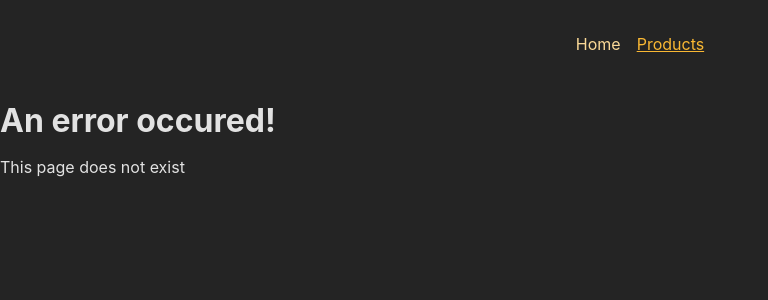
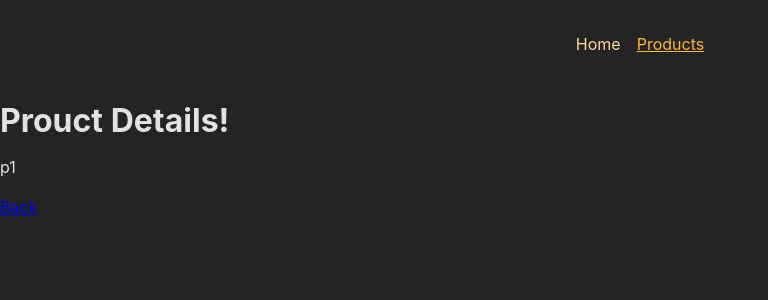
Before and after one commit to srivishp/react-router-basics, a React (Create React App) app: page /products/p1 in a window 1280 px wide. Shown: the top 300 px of the page, without its empty margins (0-768 px from the left). Built offline with nearby package versions, Linux system fonts and the light colour scheme.

Commit message:
Dynamic routing and relative paths

```diff
--- a/src/App.js
+++ b/src/App.js
@@ -8,6 +8,7 @@ import HomePage from "./pages/Home";
 import ProductsPage from "./pages/Products";
 import RootLayout from "./pages/Root";
 import ErrorPage from "./pages/Error";
+import ProductDetailsPage from "./pages/ProductDetails";
 
 // todo: OLD WAY TO DEFINE ROUTES
 // const routeDefinitions = createRoutesFromElements(
@@ -28,19 +29,26 @@ const router = createBrowserRouter([
     element: <RootLayout />,
     // errorElement is a prop used to define the element that should be loaded when the page throws an error
     errorElement: <ErrorPage />,
+    // todo: Using relative paths below
+    // absolute paths start with /
     children: [
       {
         // https://example.com/path
         // path can also be nothing (/)
-        path: "/",
+        //path: "/",
         // For dev server, it will be just localhost:3000 (http://localhost:3000/)
 
+        // Setting <HomePage/> as the default route
+        index: true,
         // JSX code to be rendered is the element
         // element may also contain other jsx code
         // like <p><HomePage/></p>
         element: <HomePage />,
       },
-      { path: "/products", element: <ProductsPage /> },
+
+      { path: "products", element: <ProductsPage /> },
+      // * Dynamic Routing using :id as the path parameter
+      { path: "products/:productId", element: <ProductDetailsPage /> },
     ],
   },
 ]);
--- a/src/components/MainNavigation.js
+++ b/src/components/MainNavigation.js
@@ -20,7 +20,7 @@ function MainNavigation() {
           </li>
           <li>
             <NavLink
-              to="/products"
+              to="products"
               className={({ isActive }) =>
                 isActive ? classes.active : undefined
               }
--- a/src/pages/Home.js
+++ b/src/pages/Home.js
@@ -1,12 +1,23 @@
-import { Link } from "react-router-dom";
+import { Link, useNavigate } from "react-router-dom";
 // * We use Link instead of href to navigate between pages
 // Using href sends http requests to the server every time and impatcs performance
 function HomePage() {
+  // * Imperative navigation
+  // useNavigate hook is used to navigate through pages programmatically
+  // ie: on form submission etc
+  const navigate = useNavigate();
+  function navigateHandler() {
+    navigate("products");
+  }
   return (
     <>
       <h1>My Home Page</h1>
       <p>
-        Go to <Link to="/products"> the list of products</Link>
+        Go to <Link to="products"> the list of products</Link>
+      </p>
+      <p>
+        {/* Demo button, we won't useNavigate this way usually. We use a link. */}
+        <button onClick={navigateHandler}>Navigate</button>
       </p>
     </>
   );
--- /dev/null
+++ b/src/pages/ProductDetails.js
@@ -0,0 +1,20 @@
+import { useParams, Link } from "react-router-dom";
+// todo: 'useParams' returns an object of key/value pairs of the dynamic params from the current URL that were matched by the route path.
+function ProductDetailsPage() {
+  // params is an object
+  // It contains every dynamic path segment defined in the route definition
+  const params = useParams();
+  return (
+    <>
+      <h1>Prouct Details!</h1>
+      <p>{params.productId}</p>
+      <p>
+        <Link to=".." relative="path">
+          Back
+        </Link>
+      </p>
+    </>
+  );
+}
+
+export default ProductDetailsPage;
--- a/src/pages/Products.js
+++ b/src/pages/Products.js
@@ -1,9 +1,23 @@
 import { Link } from "react-router-dom";
+
+const PRODUCTS = [
+  { id: "p1", title: "Product 1" },
+  { id: "p2", title: "Product 2" },
+  { id: "p3", title: "Product 3" },
+];
 
 function ProductsPage() {
   return (
     <>
       <h1>The Products Page</h1>
+      {
+        //todo: Dynamic link using template literal
+        PRODUCTS.map((prod) => (
+          <li key={prod.id}>
+            <Link to={prod.id}>{prod.title}</Link>
+          </li>
+        ))
+      }
       <p>
         Go back to <Link to="/"> the home page</Link>
       </p>
```
